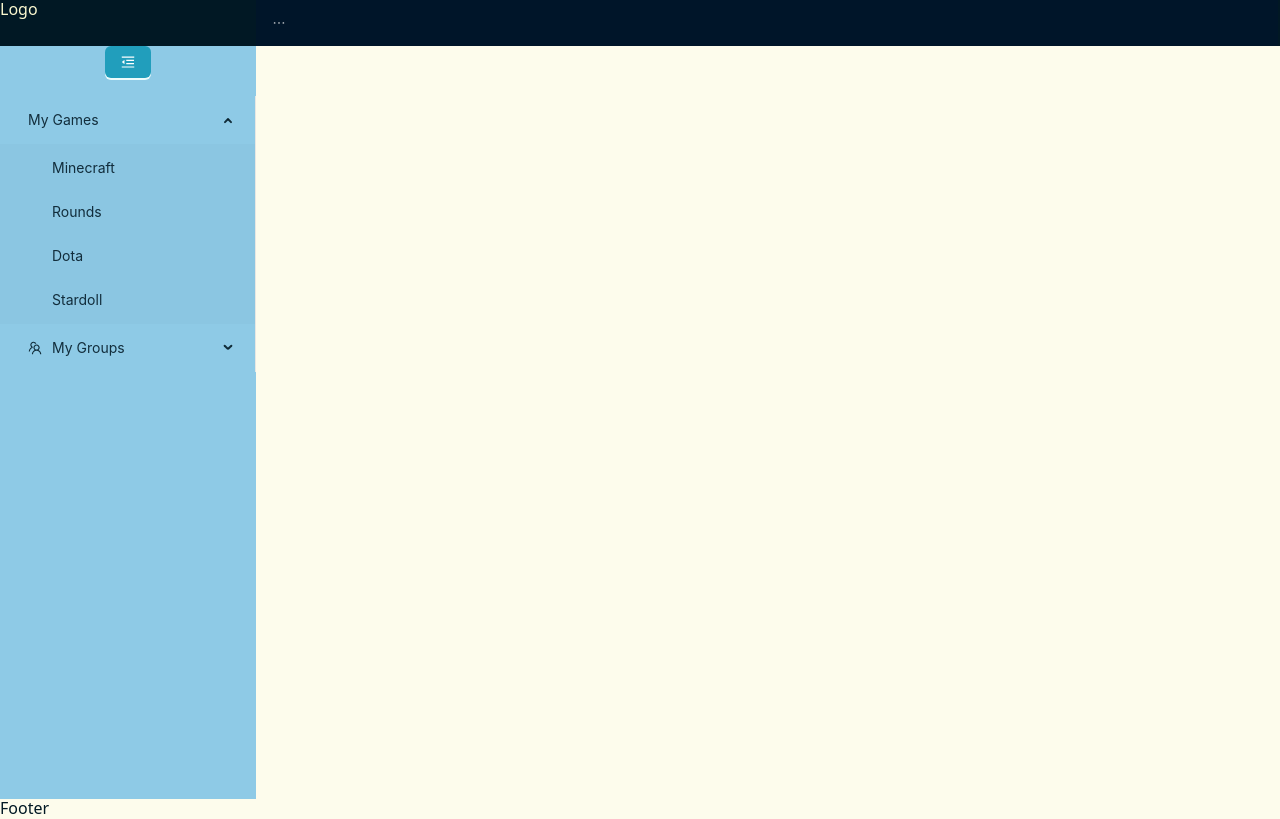
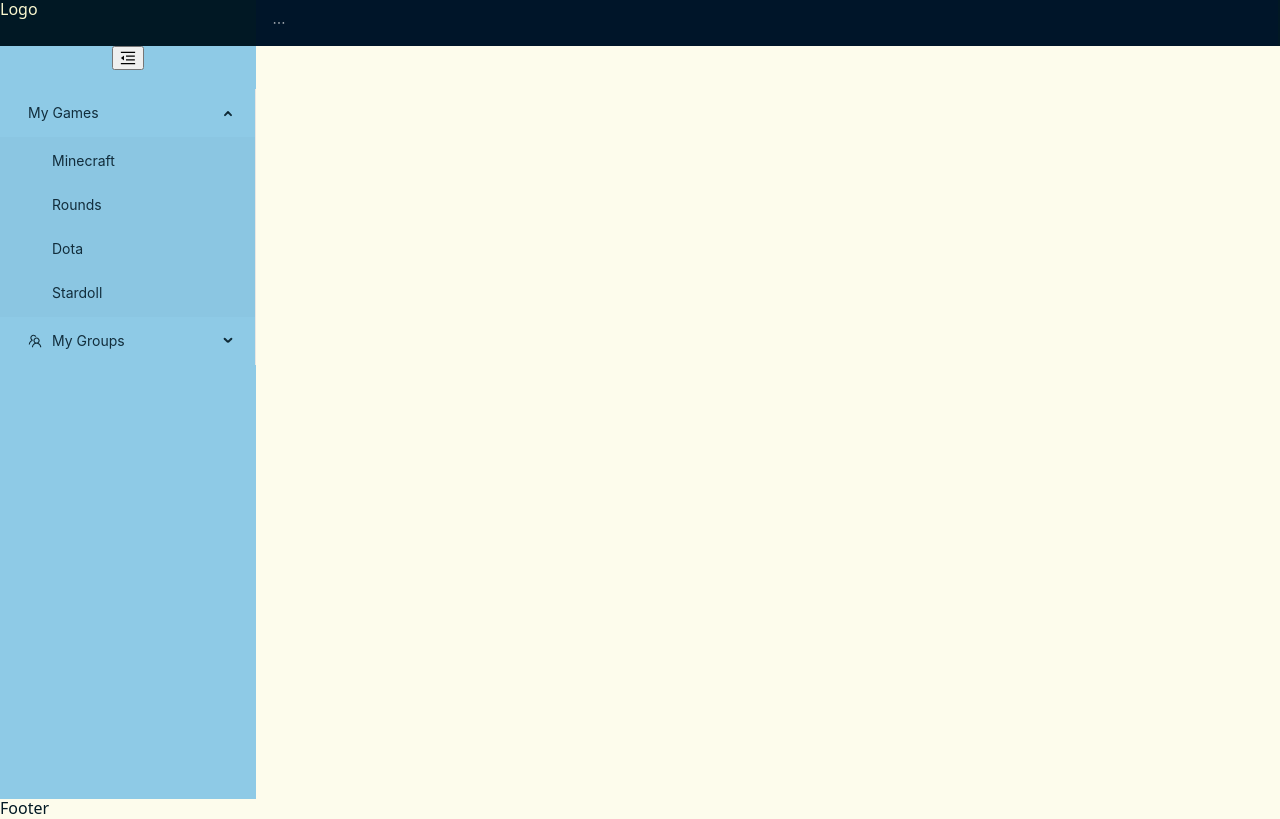
Before and after one commit to bounswe/bounswe2023group5, a React (Vite) app in the folder app/frontend/: page / in a window 1280 px wide. Built offline with nearby package versions, Linux system fonts and the light colour scheme.

Commit message:
remove unused imports

```diff
--- a/app/frontend/src/Components/Providers/AntdConfigProvider.tsx
+++ b/app/frontend/src/Components/Providers/AntdConfigProvider.tsx
@@ -1,5 +1,5 @@
 import { ConfigProvider, ThemeConfig } from "antd";
-import { PropsWithChildren } from "react";
+import { ReactNode } from "react";
 
 function getThemeColor(name: string) {
   if (document.body) {
@@ -7,7 +7,7 @@ function getThemeColor(name: string) {
   }
 }
 
-function AntdConfigProvider({ children }: PropsWithChildren<{}>) {
+function AntdConfigProvider({ children }: { children: ReactNode }) {
   const theme: ThemeConfig = {
     token: {
       colorBgBase: getThemeColor("color-background"),
--- a/app/frontend/src/Layout/SideBar/SideBar.module.scss
+++ b/app/frontend/src/Layout/SideBar/SideBar.module.scss
@@ -8,6 +8,12 @@
   align-items: center;
   transition: width 0.2s ease-in-out;
   background-color: $color-container;
+
+  .toggle-btn {
+    background: transparent;
+    padding: 1em;
+    border: none;
+  }
 
   .profile-pic {
     aspect-ratio: 1;
--- a/app/frontend/src/Layout/SideBar/SideBar.tsx
+++ b/app/frontend/src/Layout/SideBar/SideBar.tsx
@@ -5,7 +5,7 @@ import {
   MenuUnfoldOutlined,
 } from "@ant-design/icons";
 import type { MenuProps } from "antd";
-import { Button, Menu } from "antd";
+import { Menu } from "antd";
 import styles from "./SideBar.module.scss";
 import Profile from "../../Components/Icons/Profile";
 import { clsx } from "clsx";
@@ -47,9 +47,13 @@ function SideBar() {
 
   return (
     <div className={clsx(styles.container, collapsed && styles.collapsed)}>
-      <Button type="primary" onClick={() => setCollapsed((c) => !c)}>
+      <button
+        type="button"
+        className={styles.toggleBtn}
+        onClick={() => setCollapsed((c) => !c)}
+      >
         {collapsed ? <MenuUnfoldOutlined /> : <MenuFoldOutlined />}
-      </Button>
+      </button>
 
       <div className={styles.profilePic}>
         <Profile />
```
